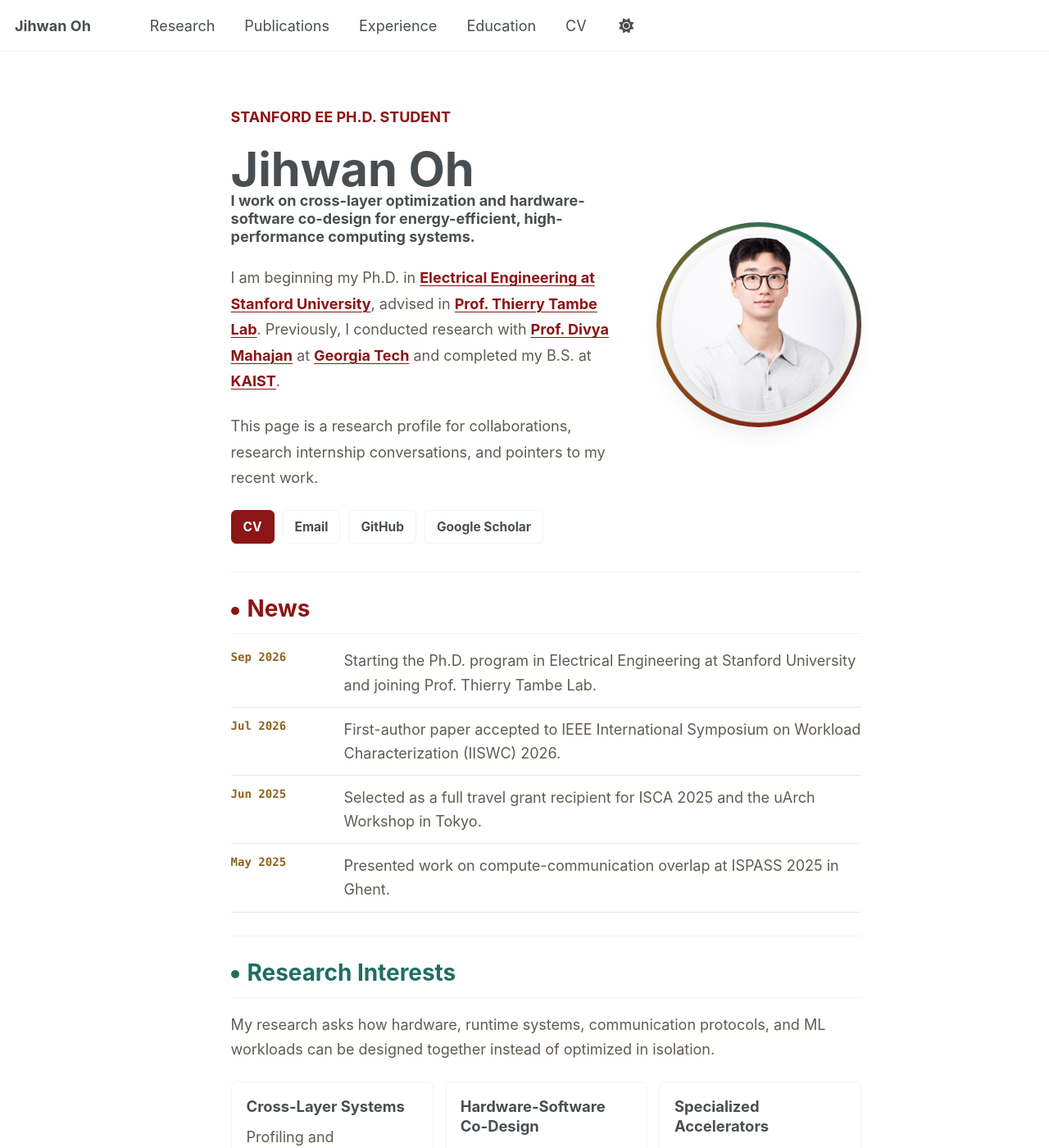
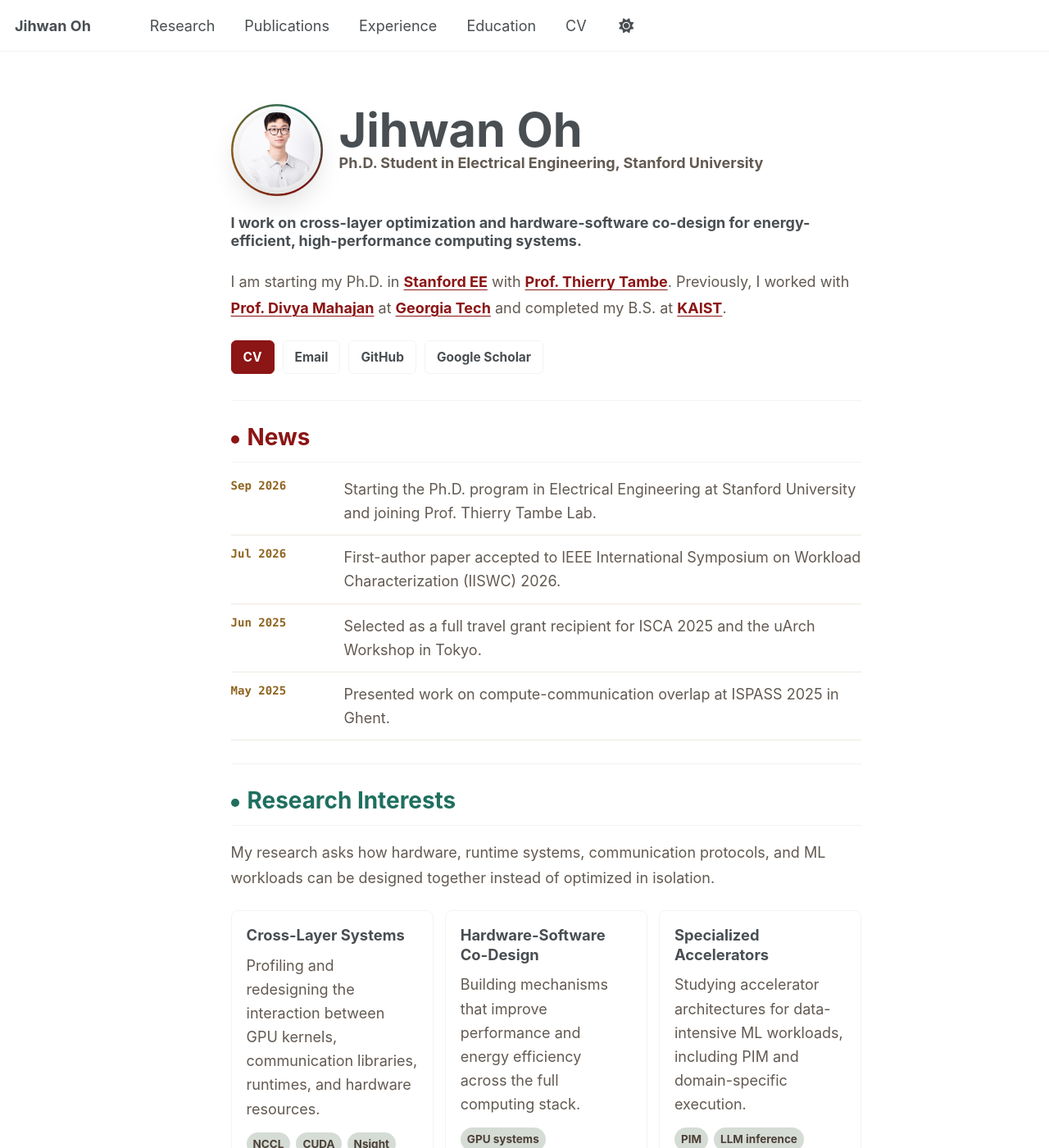
Before and after one commit to jihwan01/jihwan01.github.io, a Jekyll site: the page built from _pages/about.md, in a window 1280 px wide and 1400 px high. Shown: the whole window at 82% size. Built offline with Jekyll 4.4.1, drawn with Linux system fonts in a browser that asks for light colours; a script that is not in the unit is left out; part of the change alters nothing that is shown.

```diff
--- a/_pages/about.md
+++ b/_pages/about.md
@@ -63,22 +63,26 @@ redirect_from:
   }
 
   .jo-hero {
-    padding: 30px 0 34px;
+    padding: 28px 0 32px;
     border-bottom: 1px solid var(--jo-line);
   }
 
   .jo-hero-layout {
-    display: grid;
-    grid-template-columns: minmax(0, 1fr) 250px;
-    gap: 42px;
+    max-width: 920px;
+  }
+
+  .jo-identity {
+    display: flex;
     align-items: center;
+    gap: 20px;
+    margin-bottom: 22px;
   }
 
   .jo-portrait {
-    justify-self: end;
+    flex: 0 0 auto;
     position: relative;
-    width: 250px;
-    height: 250px;
+    width: 112px;
+    height: 112px;
     border-radius: 50%;
     background:
       radial-gradient(circle at 50% 50%, var(--jo-card) 0 67%, transparent 68%),
@@ -88,7 +92,7 @@ redirect_from:
   .jo-portrait::after {
     content: "";
     position: absolute;
-    inset: 14px;
+    inset: 7px;
     border-radius: 50%;
     border: 1px solid var(--jo-line);
     pointer-events: none;
@@ -96,10 +100,10 @@ redirect_from:
 
   .jo-photo {
     position: absolute;
-    inset: 18px;
+    inset: 9px;
     display: block;
-    width: calc(100% - 36px);
-    height: calc(100% - 36px);
+    width: calc(100% - 18px);
+    height: calc(100% - 18px);
     border-radius: 50%;
     object-fit: cover;
     object-position: center 27%;
@@ -112,13 +116,8 @@ redirect_from:
     box-shadow: none;
   }
 
-  .jo-kicker {
-    margin: 0 0 10px;
-    color: var(--jo-cardinal);
-    font-size: 0.78rem;
-    font-weight: 700;
-    letter-spacing: 0;
-    text-transform: uppercase;
+  .jo-title-block {
+    min-width: 0;
   }
 
   .jo-hero h1 {
@@ -128,9 +127,17 @@ redirect_from:
     letter-spacing: 0;
   }
 
+  .jo-affiliation {
+    margin: 10px 0 0;
+    color: var(--jo-muted);
+    font-size: 1rem;
+    font-weight: 650;
+    line-height: 1.45;
+  }
+
   .jo-lead {
-    max-width: 860px;
-    margin: 22px 0 0;
+    max-width: 900px;
+    margin: 0;
     color: var(--jo-ink);
     font-size: 1.55rem;
     font-weight: 700;
@@ -420,15 +427,15 @@ redirect_from:
       font-size: 2.4rem;
     }
 
-    .jo-hero-layout {
-      grid-template-columns: 1fr;
-      gap: 22px;
+    .jo-identity {
+      align-items: flex-start;
+      gap: 14px;
+      margin-bottom: 18px;
     }
 
     .jo-portrait {
-      justify-self: start;
-      width: 170px;
-      height: 170px;
+      width: 78px;
+      height: 78px;
     }
 
     .jo-lead {
@@ -452,27 +459,26 @@ redirect_from:
 <div class="jo-profile">
   <section class="jo-hero">
     <div class="jo-hero-layout">
-      <div>
-        <p class="jo-kicker">Stanford EE Ph.D. Student</p>
-        <h1>Jihwan Oh</h1>
-        <p class="jo-lead">
-          I work on cross-layer optimization and hardware-software co-design for energy-efficient, high-performance computing systems.
-        </p>
-        <p class="jo-copy">
-          I am beginning my Ph.D. in <a href="https://ee.stanford.edu/">Electrical Engineering at Stanford University</a>, advised in <a href="https://tambelab.stanford.edu/">Prof. Thierry Tambe Lab</a>. Previously, I conducted research with <a href="https://www.divyamahajan.com/">Prof. Divya Mahajan</a> at <a href="https://www.gatech.edu/">Georgia Tech</a> and completed my B.S. at <a href="https://kaist.ac.kr/">KAIST</a>.
-        </p>
-        <p class="jo-copy">
-          This page is a research profile for collaborations, research internship conversations, and pointers to my recent work.
-        </p>
-        <div class="jo-actions">
-          <a class="jo-button primary" href="/files/CV_JihwanOh.pdf">CV</a>
-          <a class="jo-button" href="mailto:jihwanoh@stanford.edu">Email</a>
-          <a class="jo-button" href="https://github.com/jihwan01">GitHub</a>
-          <a class="jo-button" href="https://scholar.google.com/citations?user=Ajs3-gwAAAAJ&hl=ko&oi=sra">Google Scholar</a>
+      <div class="jo-identity">
+        <div class="jo-portrait">
+          <img class="jo-photo" src="/images/jihwan_profile.jpeg" alt="Jihwan Oh">
+        </div>
+        <div class="jo-title-block">
+          <h1>Jihwan Oh</h1>
+          <p class="jo-affiliation">Ph.D. Student in Electrical Engineering, Stanford University</p>
         </div>
       </div>
-      <div class="jo-portrait">
-        <img class="jo-photo" src="/images/jihwan_profile.jpeg" alt="Jihwan Oh">
+      <p class="jo-lead">
+        I work on cross-layer optimization and hardware-software co-design for energy-efficient, high-performance computing systems.
+      </p>
+      <p class="jo-copy">
+        I am starting my Ph.D. in <a href="https://ee.stanford.edu/">Stanford EE</a> with <a href="https://tambelab.stanford.edu/">Prof. Thierry Tambe</a>. Previously, I worked with <a href="https://www.divyamahajan.com/">Prof. Divya Mahajan</a> at <a href="https://www.gatech.edu/">Georgia Tech</a> and completed my B.S. at <a href="https://kaist.ac.kr/">KAIST</a>.
+      </p>
+      <div class="jo-actions">
+        <a class="jo-button primary" href="/files/CV_JihwanOh.pdf">CV</a>
+        <a class="jo-button" href="mailto:jihwanoh@stanford.edu">Email</a>
+        <a class="jo-button" href="https://github.com/jihwan01">GitHub</a>
+        <a class="jo-button" href="https://scholar.google.com/citations?user=Ajs3-gwAAAAJ&hl=ko&oi=sra">Google Scholar</a>
       </div>
     </div>
   </section>
```
